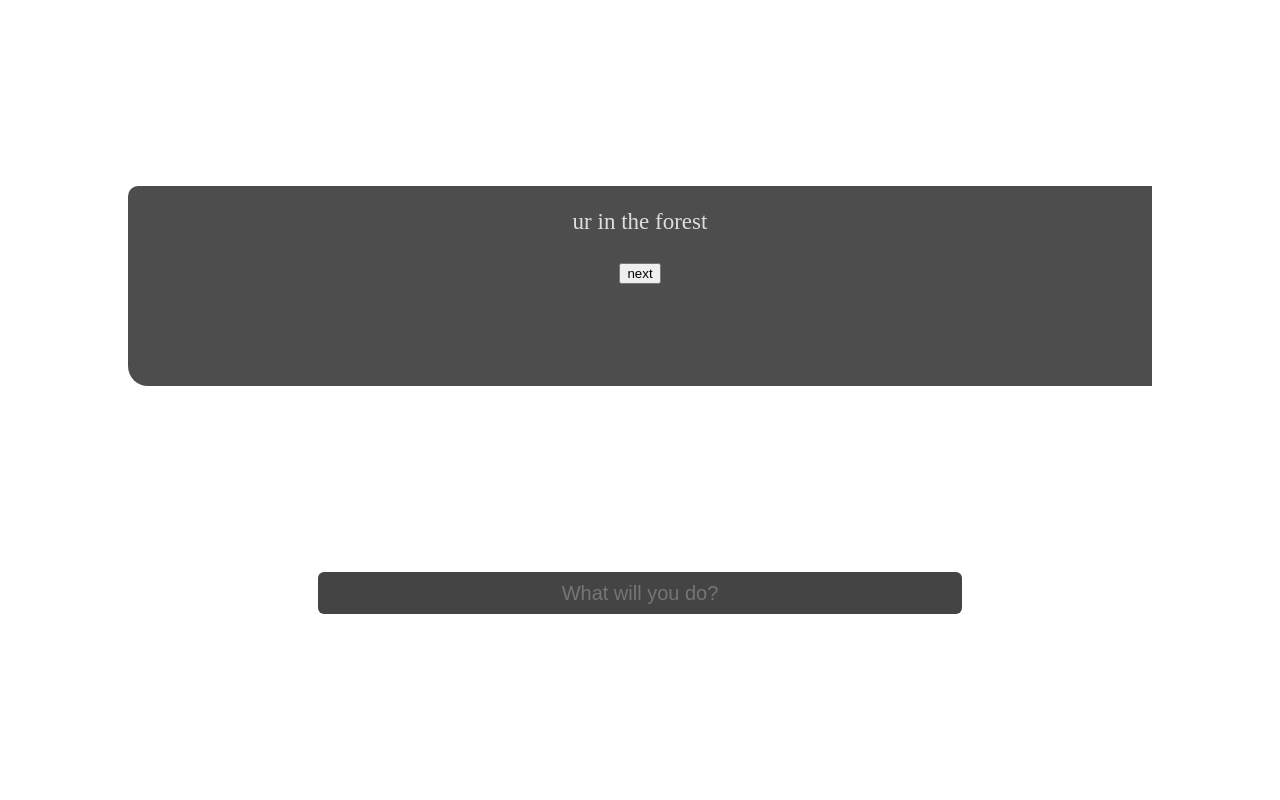
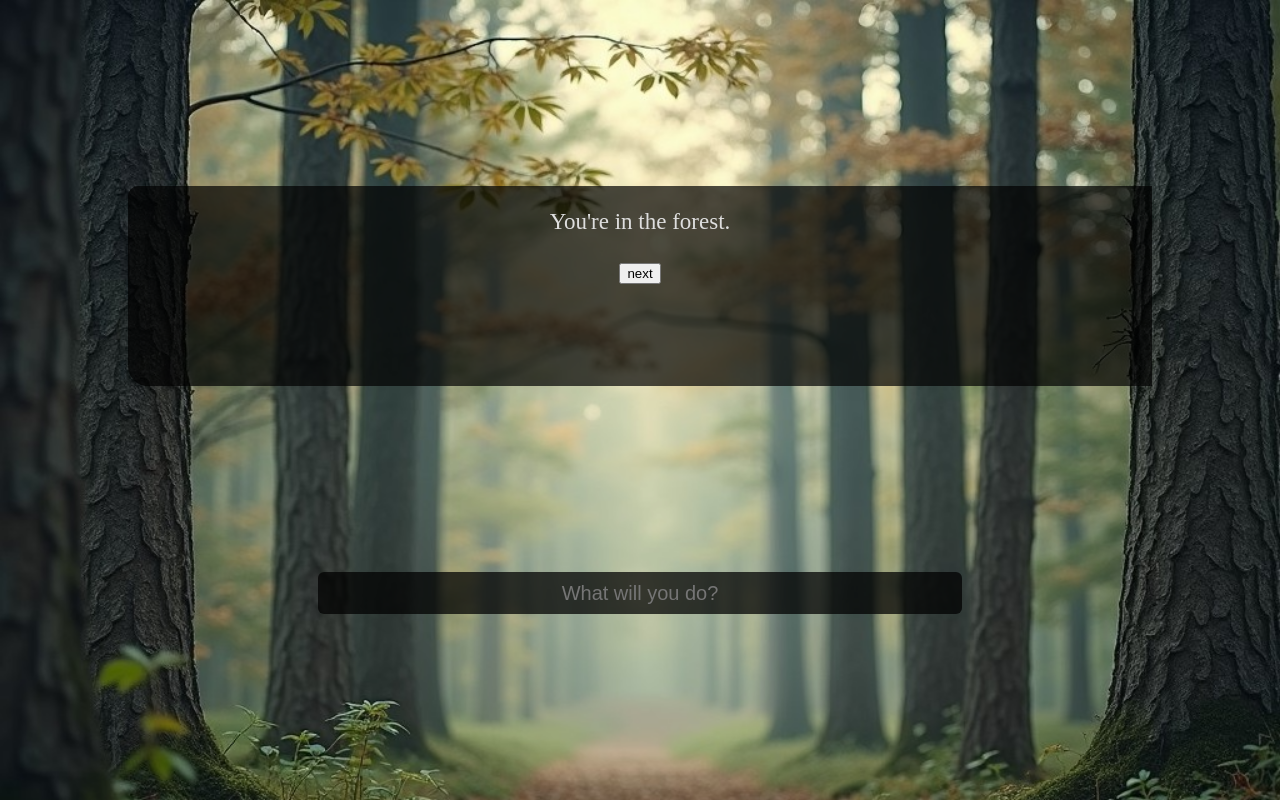
Before and after one commit to LeahJKH/TextGame, a plain HTML site: page index.html in a window 1280 px wide. Both pictures are taken after a click on the button "next". Drawn offline with Linux system fonts and the light colour scheme.

Commit message:
fixed spelling mistakes and added new img feature

```diff
--- a/css/style.css
+++ b/css/style.css
@@ -12,6 +12,8 @@ body {
     flex-direction: column;
     justify-content: space-evenly;
     align-items: center;
+    background-repeat: no-repeat;
+    background-size: cover;
 }
 
 #txt-field {
--- a/js/app.js
+++ b/js/app.js
@@ -1,24 +1,39 @@
-const txtField = document.querySelector("#txt-field")
-const storyField = document.querySelector("#story")
-const nextD = document.querySelector("#nextD")
+const txtField = document.querySelector("#txt-field");
+const storyField = document.querySelector("#story");
+const nextD = document.querySelector("#nextD");
+const imageCont = document.querySelector("#image-cont")
 const intro = [
-    "so get this right", "ur in the forest", "what else?", "oh your name?"
-]
+    "So get this right...",
+    "You're in the forest.",
+    "What else?",
+    "Oh, your name?"
+];
 
-let intiger = 0
-txtField.addEventListener("change", (e) => {
-    console.log(txtField.value)
+let index = 0;
 
-})
+storyField.innerHTML = `<p>${intro[index]}</p>`;
 
-storyField.innerHTML = `<p>${intro[intiger]}</p>`
-nextD.addEventListener("click", (e) => {
-intiger++
-storyField.innerHTML = `<p>${intro[intiger]}</p>`
-if (intiger == 3) {
-    intiger = 3
-    nextD.textContent = "submit"
-    nameOfChar = txtField.value
-    console.log(nameOfChar)
+nextD.addEventListener("click", () => {
+    index++;
+
+    if (index < intro.length) {
+        storyField.innerHTML = `<p>${intro[index]}</p>`;
+    }
+    if (index = 1) {
+        imageCont.style.backgroundImage = "url(./images/forest.png)"
+    }
+
+    if (index === intro.length - 1) {
+        nextD.textContent = "Submit";
+    }
+
+    if (index >= intro.length) {
+        const nameOfChar = txtField.value || "to lazy too input name";
+        storyField.innerHTML = `<p>Nice to meet you, ${nameOfChar}!</p>`;
+        nextD.textContent = "Next"
+    }
+});
+
+function sceneTwo (){
+
 }
-})
```
